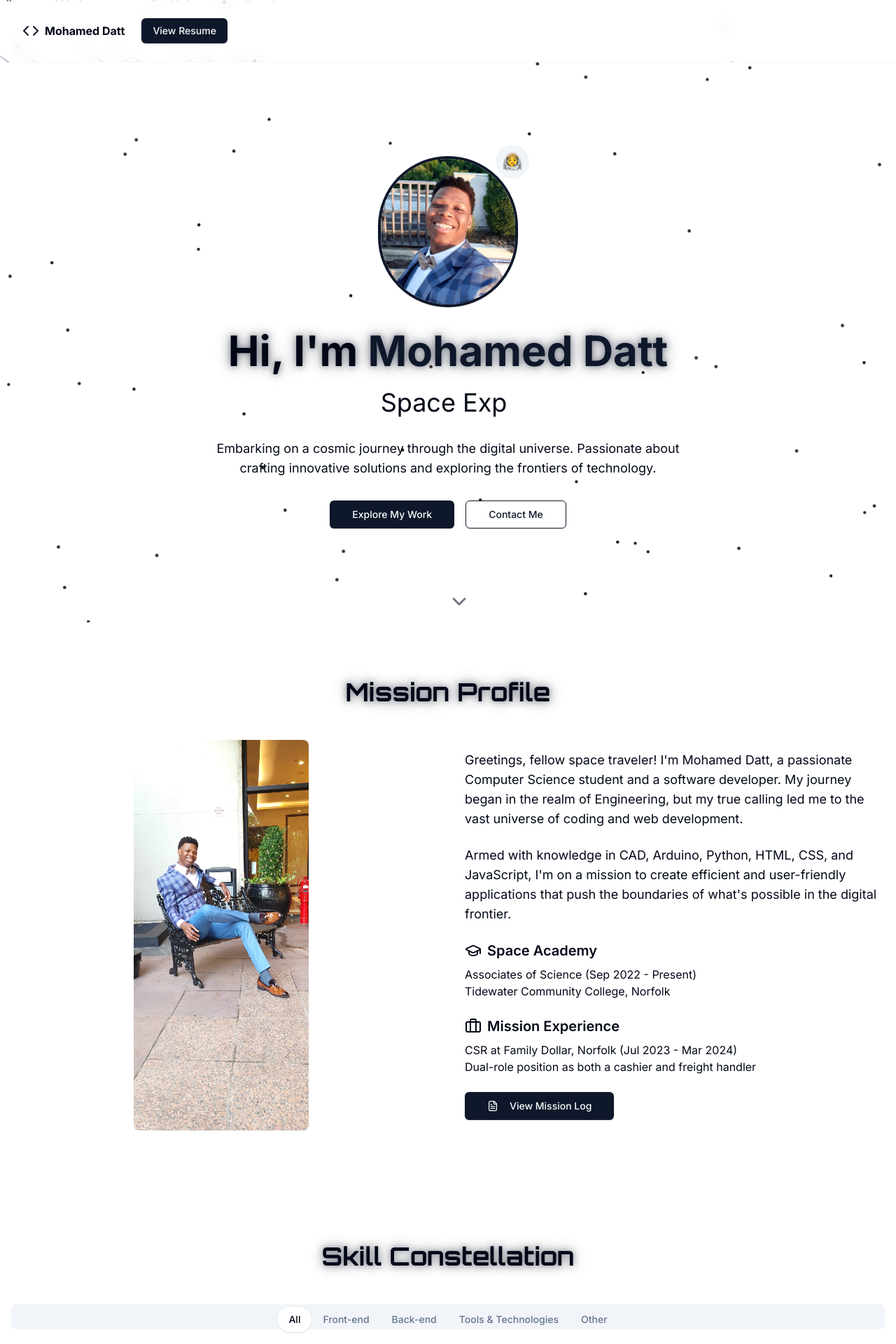
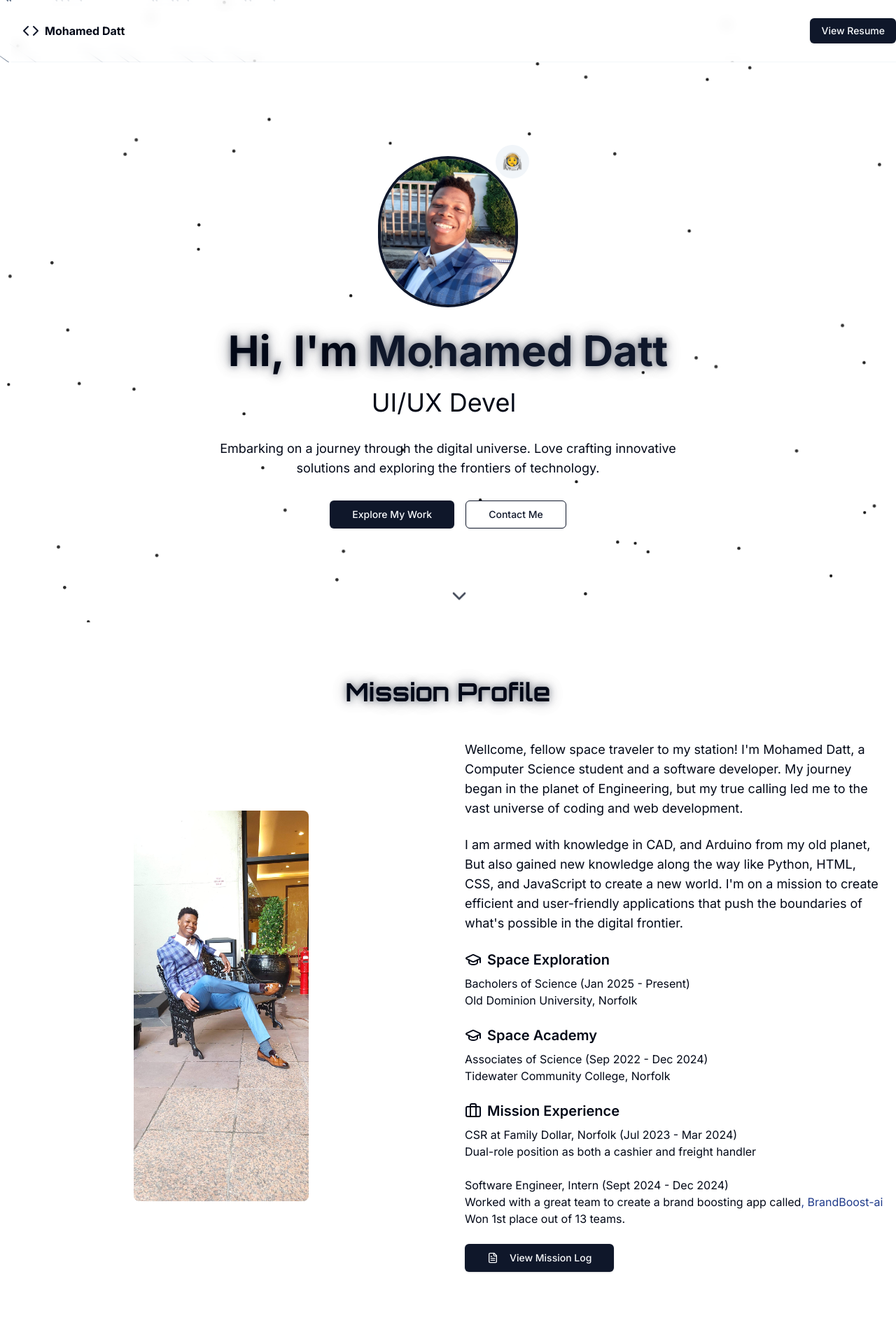
Before and after one commit to MeeksonJr/portfolio-2024, a Next.js app: page / in a window 1280 px wide. Shown: the top 1920 px of the page at 70% size. Built offline with nearby package versions, Linux system fonts and the light colour scheme.

Commit message:
final, final update. promise

```diff
--- a/components/about.tsx
+++ b/components/about.tsx
@@ -42,17 +42,26 @@ export function About() {
             transition={{ duration: 0.8, delay: 0.2 }}
           >
             <p className="text-lg mb-6 text-text-muted">
-              Greetings, fellow space traveler! I'm Mohamed Datt, a passionate Computer Science student and a software developer. My journey began in the realm of Engineering, but my true calling led me to the vast universe of coding and web development.
+              Wellcome, fellow space traveler to my station! I'm Mohamed Datt, a Computer Science student and a software developer. My journey began in the planet of Engineering, but my true calling led me to the vast universe of coding and web development.
             </p>
             <p className="text-lg mb-6 text-text-muted">
-              Armed with knowledge in CAD, Arduino, Python, HTML, CSS, and JavaScript, I'm on a mission to create efficient and user-friendly applications that push the boundaries of what's possible in the digital frontier.
+              I am armed with knowledge in CAD, and Arduino from my old planet, But also gained new knowledge along the way like Python, HTML, CSS, and JavaScript to create a new world. I'm on a mission to create efficient and user-friendly applications that push the boundaries of what's possible in the digital frontier.
             </p>
+            <div className="mb-6">
+              <h3 className="text-xl font-semibold mb-2 flex items-center text-text-secondary">
+                <GraduationCap className="mr-2" /> Space Exploration
+              </h3>
+              <p className="text-text-muted">
+                Bacholers of Science (Jan 2025 - Present)<br />
+                Old Dominion University, Norfolk
+              </p>
+            </div>
             <div className="mb-6">
               <h3 className="text-xl font-semibold mb-2 flex items-center text-text-secondary">
                 <GraduationCap className="mr-2" /> Space Academy
               </h3>
               <p className="text-text-muted">
-                Associates of Science (Sep 2022 - Present)<br />
+                Associates of Science (Sep 2022 - Dec 2024)<br />
                 Tidewater Community College, Norfolk
               </p>
             </div>
@@ -63,6 +72,16 @@ export function About() {
               <p className="text-text-muted">
                 CSR at Family Dollar, Norfolk (Jul 2023 - Mar 2024)<br />
                 Dual-role position as both a cashier and freight handler
+              </p>
+              <br />
+              <p className="text-text-muted">
+                Software Engineer, Intern (Sept 2024 - Dec 2024)<br />
+                Worked with a great team to create a brand boosting app called
+                <Link href="https://www.linkedin.com/company/brandboostrai/" className=" text-blue-900" target="_blank" rel="noopener noreferrer">
+                  , BrandBoost-ai
+                </Link>
+                <br />
+                Won 1st place out of 13 teams.
               </p>
             </div>
             <Button size="lg" asChild className="cosmic-border">
--- a/components/header.tsx
+++ b/components/header.tsx
@@ -30,23 +30,22 @@ export default function Header() {
   return (
     <header className="sticky top-0 z-50 w-full border-b border-border/40 bg-background/95 backdrop-blur supports-[backdrop-filter]:bg-background/60 p-4 ml-4">
       <div className="container flex h-14 max-w-screen-2xl items-center justify-between">
-        <div className="mr-4 hidden md:flex justify-between">
-          <Link href="/" className="mr-6 flex items-center space-x-2">
+        <div className="flex flex-1 items-center justify-between ">
+          <Link href="/" className="flex items-center space-x-2">
             <Code className="h-6 w-6 text-primary" />
             <span className="hidden font-bold sm:inline-block">
               Mohamed Datt
             </span>
           </Link>
-          <Button asChild className="inline-flex items-center whitespace-nowrap rounded-md font-medium transition-colors focus-visible:outline-none focus-visible:ring-1 focus-visible:ring-ring disabled:pointer-events-none disabled:opacity-50 bg-primary text-primary-foreground shadow hover:bg-primary/90 h-9 px-4 py-2">
-              <Link href="/resume.pdf" target="_blank" rel="noopener noreferrer">
-                View Resume
-              </Link>
+          <Button asChild className="hidden md:inline-flex items-center whitespace-nowrap rounded-md font-medium transition-colors focus-visible:outline-none focus-visible:ring-1 focus-visible:ring-ring disabled:pointer-events-none disabled:opacity-50 bg-primary text-primary-foreground shadow hover:bg-primary/90 h-9 px-4 py-2">
+            <Link href="/assets/Mohamed-Datt-Software Developer - resume.pdf" target="_blank" rel="noopener noreferrer">
+              View Resume
+            </Link>
           </Button>
         </div>
-        <div className="flex flex-1 items-center justify-between space-x-2 md:justify-end">
+        <div className="flex flex-1 items-center justify-end md:hidden">
           <Button
             variant="ghost"
-            className="md:hidden"
             onClick={() => setIsMenuOpen(!isMenuOpen)}
           >
             {isMenuOpen ? <X /> : <Menu />}
--- a/components/hero.tsx
+++ b/components/hero.tsx
@@ -56,7 +56,7 @@ export function Hero() {
           sequence={[
             'Software Developer',
             2000,
-            'Space Explorer',
+            'UI/UX Developer',
             2000,
             'Full-stack Developer',
             2000,
@@ -73,7 +73,7 @@ export function Hero() {
         animate={{ opacity: 1, y: 0 }}
         transition={{ delay: 0.8, duration: 0.8 }}
       >
-        Embarking on a cosmic journey through the digital universe. Passionate about crafting innovative solutions and exploring the frontiers of technology.
+        Embarking on a journey through the digital universe. Love crafting innovative solutions and exploring the frontiers of technology.
       </motion.p>
       <motion.div
         initial={{ opacity: 0, y: 50 }}
```
